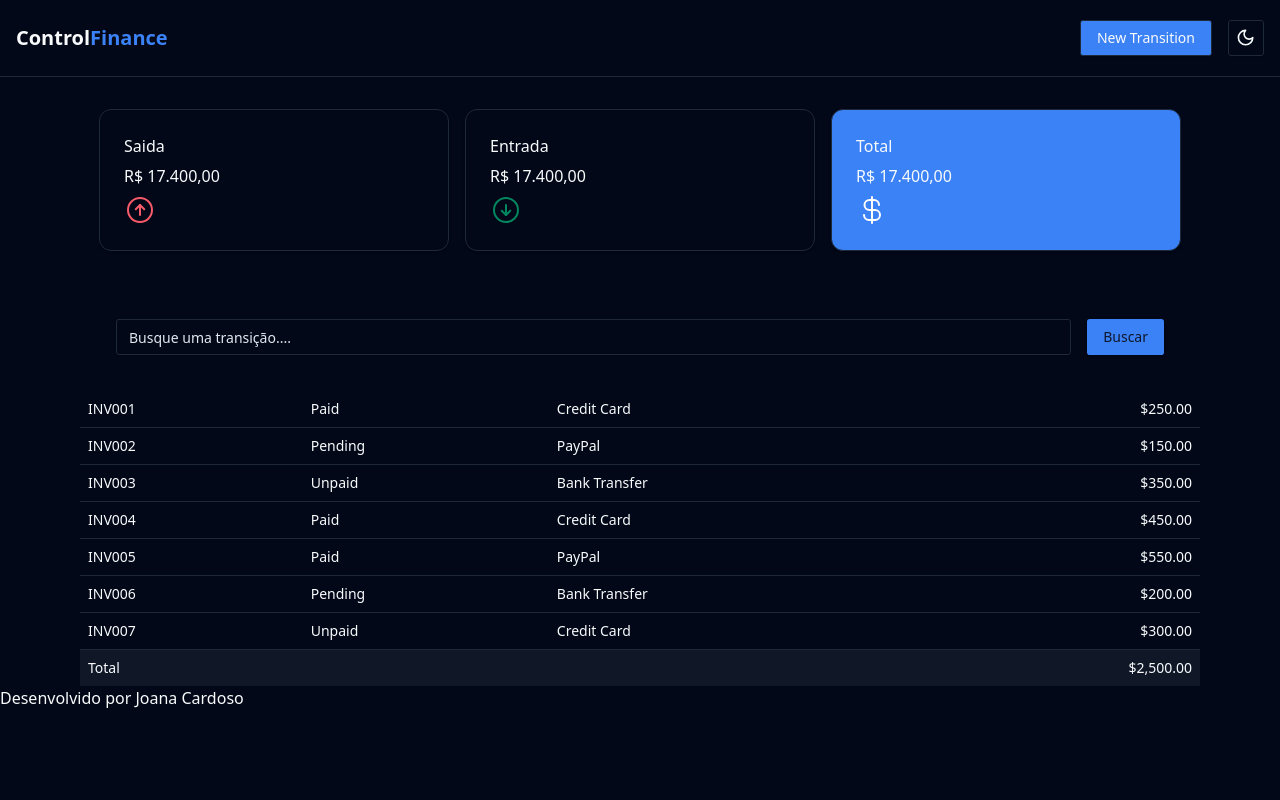
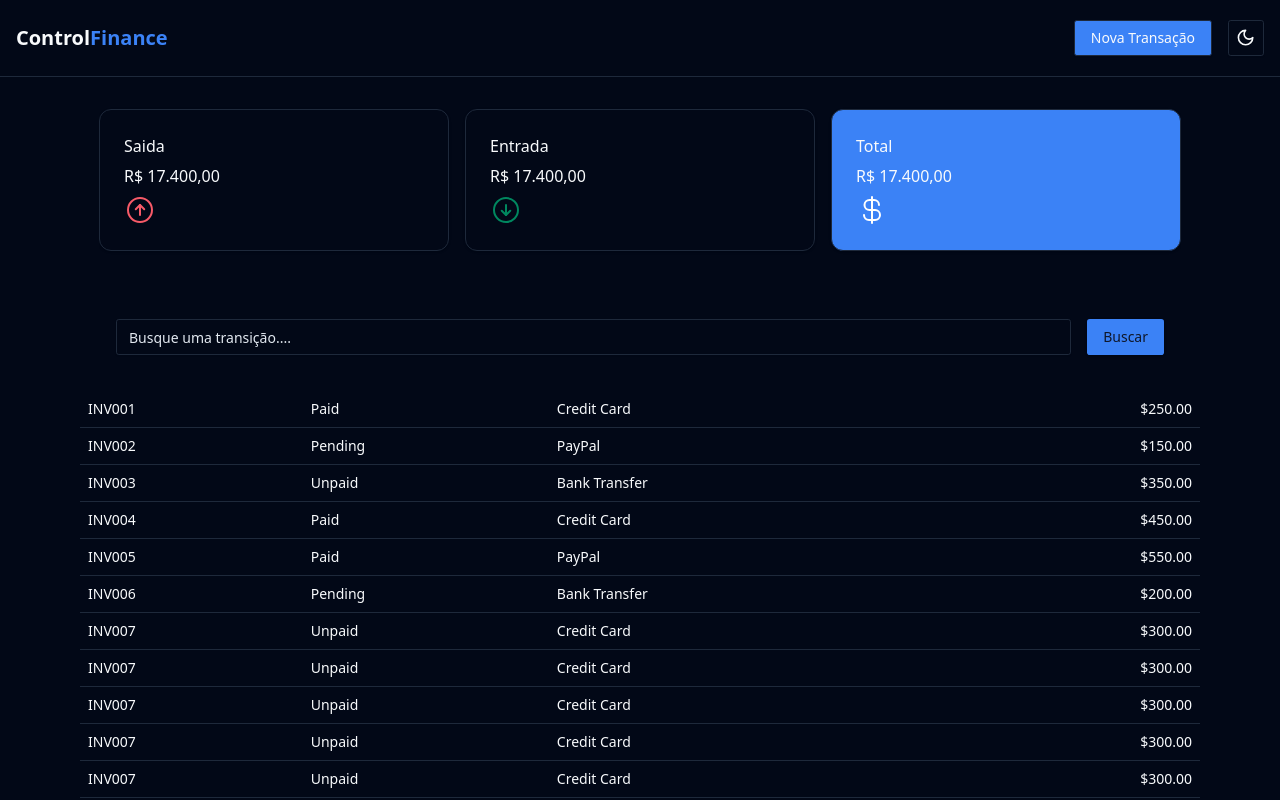
Before and after one commit to matheralvs/ControlFinance, a React (Vite) app: page / in a window 1280 px wide. Shown: the top 800 px of the page. Built offline with nearby package versions, Linux system fonts and the light colour scheme.

Commit message:
fix:visual structure

```diff
--- a/src/components/DarkMode/mode-toggle.tsx
+++ b/src/components/DarkMode/mode-toggle.tsx
@@ -28,9 +28,6 @@ export function ModeToggle() {
         <DropdownMenuItem onClick={() => setTheme("dark")}>
           Dark
         </DropdownMenuItem>
-        <DropdownMenuItem onClick={() => setTheme("system")}>
-          System
-        </DropdownMenuItem>
       </DropdownMenuContent>
     </DropdownMenu>
   );
--- a/src/components/Footer.tsx
+++ b/src/components/Footer.tsx
@@ -1,3 +1,12 @@
 export function Footer() {
-  return <footer>Desenvolvido por Joana Cardoso </footer>;
+  return (
+    <footer className="relative bottom-0 grid place-items-center p-9">
+      Created with 💖 by Joana Cardoso
+    </footer>
+  );
 }
+
+// position: relative;
+// bottom: 0;
+// display: grid;
+// place-items: center;
--- a/src/components/NewTrasictionHeader.tsx
+++ b/src/components/NewTrasictionHeader.tsx
@@ -1,6 +1,7 @@
 import {
   Dialog,
   DialogContent,
+  DialogDescription,
   DialogFooter,
   DialogHeader,
   DialogTitle,
@@ -8,15 +9,38 @@ import {
 } from "@/components/ui/dialog";
 import { Input } from "./ui/input";
 import { Button } from "@/components/ui/button";
+
 import { ArrowCircleDown, ArrowCircleUp } from "phosphor-react";
 
+import {
+  ButtonHTMLAttributes,
+  ColHTMLAttributes,
+  HTMLAttributes,
+  SetStateAction,
+  useState,
+} from "react";
+import { AlertCircle } from "lucide-react";
+
+type ButtonValue = "entrada" | "saida";
+
+interface ButtonDisabled {
+  disabled?: "boolean" | "undefined";
+}
+
 export function NewTrasictionHeader() {
+  const [selectedButton, setSelectedButton] = useState<ButtonValue | null>(
+    null
+  );
+  function handleButtonClick(buttonValue: ButtonValue | null) {
+    setSelectedButton(buttonValue);
+  }
+
   return (
-    <div className="flex justify-center gap-4">
+    <form>
       <Dialog>
         <DialogTrigger asChild>
           <Button className="bg-primary" variant="outline">
-            New Transition
+            Nova Transação
           </Button>
         </DialogTrigger>
 
@@ -35,26 +59,46 @@ export function NewTrasictionHeader() {
             </div>
 
             <div className="grid place-items-center gap-4 w-full">
-              <Input placeholder="Preço" className="col-span-3" />
+              <Input placeholder="Categoria" className="col-span-3" />
             </div>
           </div>
 
           <div className="flex flex-row justify-center gap-4">
-            <Button className="flex gap-3">
+            <Button
+              className={`flex gap-3 ${
+                selectedButton === "entrada"
+                  ? "bg-green-400"
+                  : "bg-secondary-foreground"
+              } hover:bg-green-500`}
+              onClick={() => handleButtonClick("entrada")}
+            >
               <ArrowCircleUp fontSize={16} color="#F75A68" />
               Entrada
             </Button>
-            <Button className="flex gap-3">
+            <Button
+              className={`flex gap-3 ${
+                selectedButton === "saida"
+                  ? "bg-green-400"
+                  : "bg-secondary-foreground"
+              } hover:bg-green-500`}
+              onClick={() => handleButtonClick("saida")}
+            >
               <ArrowCircleDown fontSize={16} color="#00875F" />
               Saida
             </Button>
           </div>
 
+          <DialogDescription className="flex flex-row justify-center items-center gap-2">
+            <AlertCircle /> Selecione uma das opções
+          </DialogDescription>
+
           <DialogFooter>
-            <Button type="submit">Cadastrar</Button>
+            <Button className="w-full" type="submit">
+              Cadastrar
+            </Button>
           </DialogFooter>
         </DialogContent>
       </Dialog>
-    </div>
+    </form>
   );
 }
--- a/src/components/TransactionTable.tsx
+++ b/src/components/TransactionTable.tsx
@@ -43,6 +43,37 @@ const invoices = [
     totalAmount: "$300.00",
     paymentMethod: "Credit Card",
   },
+  {
+    invoice: "INV007",
+    paymentStatus: "Unpaid",
+    totalAmount: "$300.00",
+    paymentMethod: "Credit Card",
+  },
+  {
+    invoice: "INV007",
+    paymentStatus: "Unpaid",
+    totalAmount: "$300.00",
+    paymentMethod: "Credit Card",
+  },
+  {
+    invoice: "INV007",
+    paymentStatus: "Unpaid",
+    totalAmount: "$300.00",
+    paymentMethod: "Credit Card",
+  },
+  {
+    invoice: "INV007",
+    paymentStatus: "Unpaid",
+    totalAmount: "$300.00",
+    paymentMethod: "Credit Card",
+  },
+  {
+    invoice: "INV007",
+    paymentStatus: "Unpaid",
+    totalAmount: "$300.00",
+    paymentMethod: "Credit Card",
+  },
+
 ];
 
 export function TransactionTable() {
--- /dev/null
+++ b/src/components/ui/checkbox.tsx
@@ -0,0 +1,28 @@
+import * as React from "react"
+import * as CheckboxPrimitive from "@radix-ui/react-checkbox"
+import { CheckIcon } from "@radix-ui/react-icons"
+
+import { cn } from "@/lib/utils"
+
+const Checkbox = React.forwardRef<
+  React.ElementRef<typeof CheckboxPrimitive.Root>,
+  React.ComponentPropsWithoutRef<typeof CheckboxPrimitive.Root>
+>(({ className, ...props }, ref) => (
+  <CheckboxPrimitive.Root
+    ref={ref}
+    className={cn(
+      "peer h-4 w-4 shrink-0 rounded-sm border border-primary shadow focus-visible:outline-none focus-visible:ring-1 focus-visible:ring-ring disabled:cursor-not-allowed disabled:opacity-50 data-[state=checked]:bg-primary data-[state=checked]:text-primary-foreground",
+      className
+    )}
+    {...props}
+  >
+    <CheckboxPrimitive.Indicator
+      className={cn("flex items-center justify-center text-current")}
+    >
+      <CheckIcon className="h-4 w-4" />
+    </CheckboxPrimitive.Indicator>
+  </CheckboxPrimitive.Root>
+))
+Checkbox.displayName = CheckboxPrimitive.Root.displayName
+
+export { Checkbox }
--- a/src/global.css
+++ b/src/global.css
@@ -57,3 +57,12 @@
     @apply bg-background text-foreground;
   }
 }
+
+.no-scrollbar::-webkit-scrollbar {
+  display: none;
+}
+
+.no-scrollbar {
+  -ms-overflow-style: none; /* IE e Edge */
+  scrollbar-width: none; /* Firefox */
+}
```
Also changed, not shown: src/data/invoices.ts (renamed from src/database/invoices.ts), 1 other file (tests, documents, lock files or other folders).
